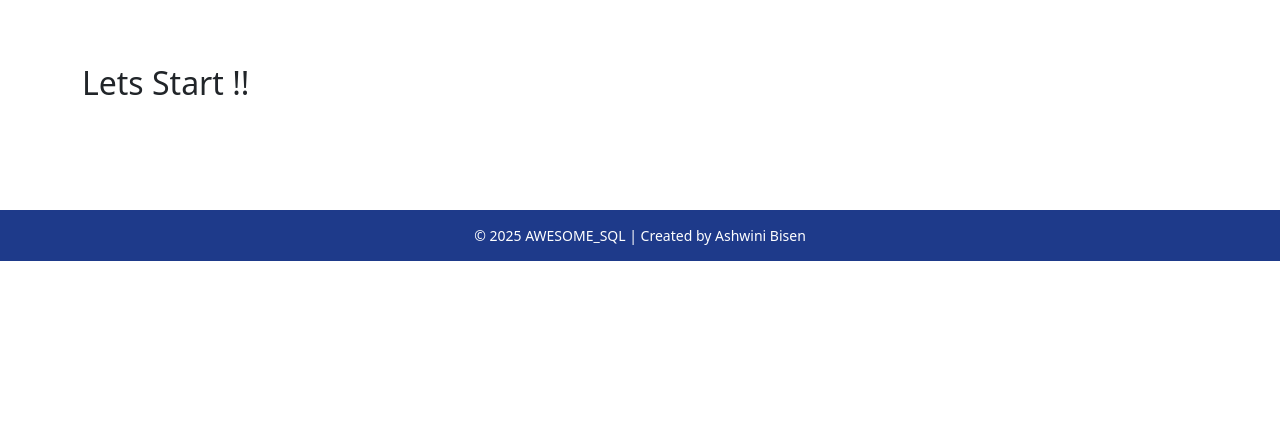
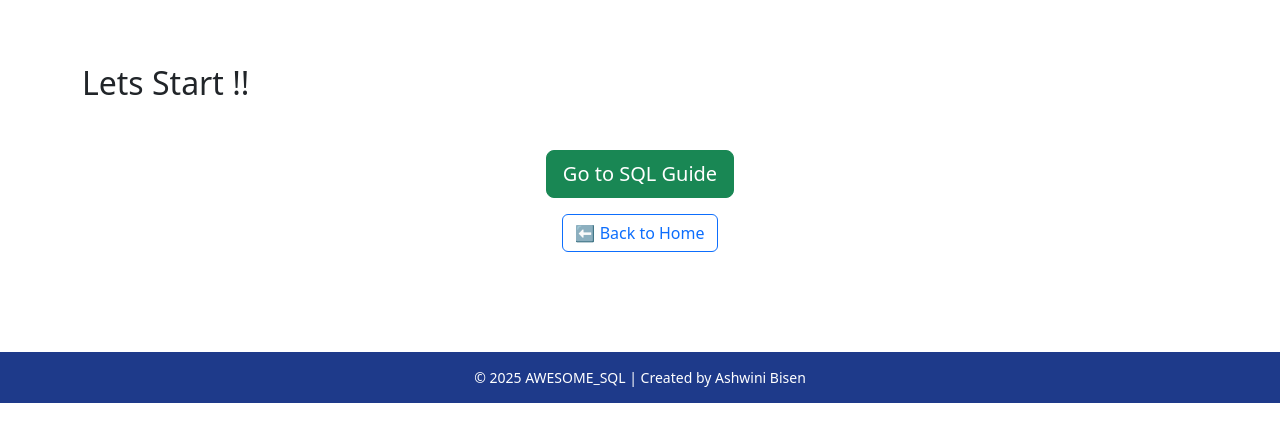
Before and after one commit to Ashwinib26/Awesome-SQL, a Flask app: page /practice in a window 1280 px wide. Shown: the part 96-538 px from the top of the page. Run offline with Flask 3, Linux system fonts and the light colour scheme.

Commit message:
Feature Update-Page Navigation

```diff
--- a/static/styles.css
+++ b/static/styles.css
@@ -166,3 +166,49 @@ footer {
   box-shadow: 0 6px 14px rgba(89, 54, 160, 0.4);
   transform: translateY(-2px);
 }
+
+
+.accordion-button {
+  background-color: #e0e7ff;
+  color: #1e3a8a;
+  font-weight: 600;
+  font-size: 1.1rem;
+  transition: background-color 0.3s ease;
+}
+
+.accordion-button:hover {
+  background-color: #c7d2fe;
+}
+
+.accordion-body {
+  background-color: #ffffff;
+  padding: 1rem 1.5rem;
+  border-left: 4px solid #1e3a8a;
+  box-shadow: inset 0 0 5px rgba(0, 0, 0, 0.05);
+}
+
+code {
+  background-color: #f3f4f6;
+  padding: 5px 8px;
+  border-radius: 4px;
+  font-size: 0.95rem;
+  color: #b91c1c;
+}
+
+/* Button Styles */
+.btn-success {
+  background-color: #059669;
+  border: none;
+  padding: 0.6rem 1.4rem;
+  font-size: 1.1rem;
+}
+
+.btn-success:hover {
+  background-color: #047857;
+}
+
+.btn-outline-primary {
+  font-size: 1rem;
+  padding: 0.5rem 1.2rem;
+  border-radius: 6px;
+}
--- a/templates/Practice.html
+++ b/templates/Practice.html
@@ -16,6 +16,11 @@
 
   <main class="container mt-4">
     <h2> Lets Start !! </h2>
+
+    <div class="mt-5 text-center">
+      <a href="{{ url_for('sqlquery') }}" class="btn btn-success btn-lg"> Go to SQL Guide </a><br>
+      <a href="{{ url_for('home') }}" class="btn btn-outline-primary mt-3">⬅️ Back to Home</a>
+    </div>
   </main>
 
   <footer>
```
Also changed, not shown: templates/SQLquery.html (+6 -6 lines).
